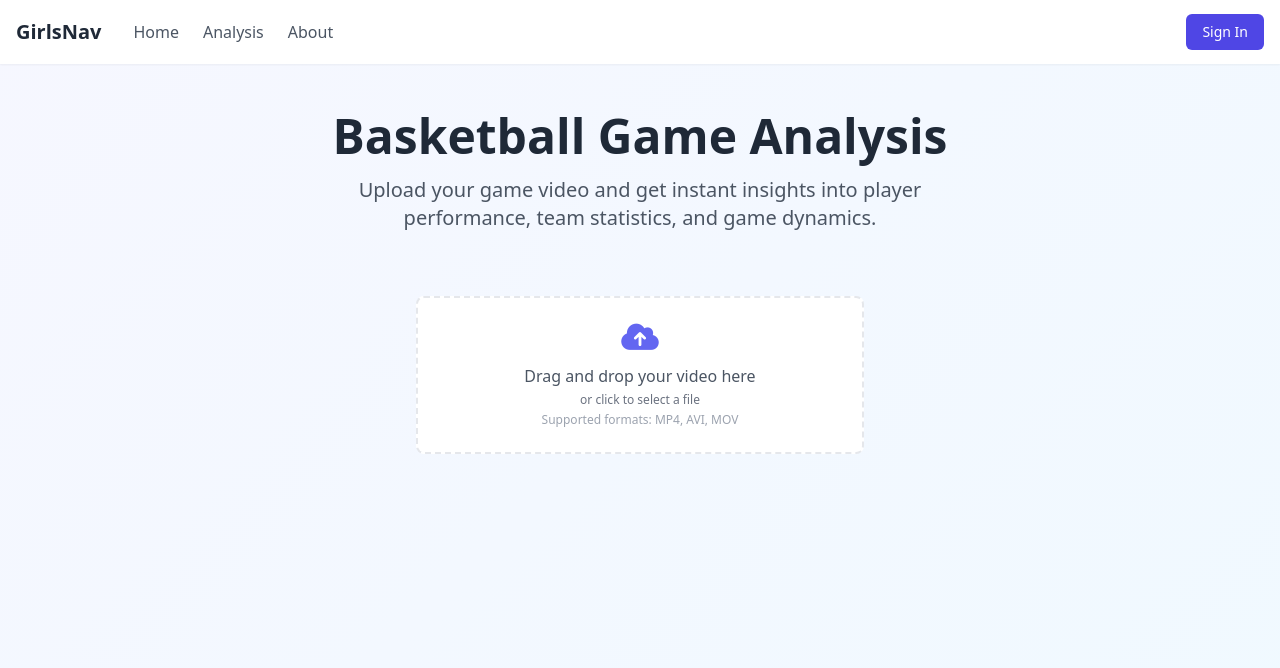
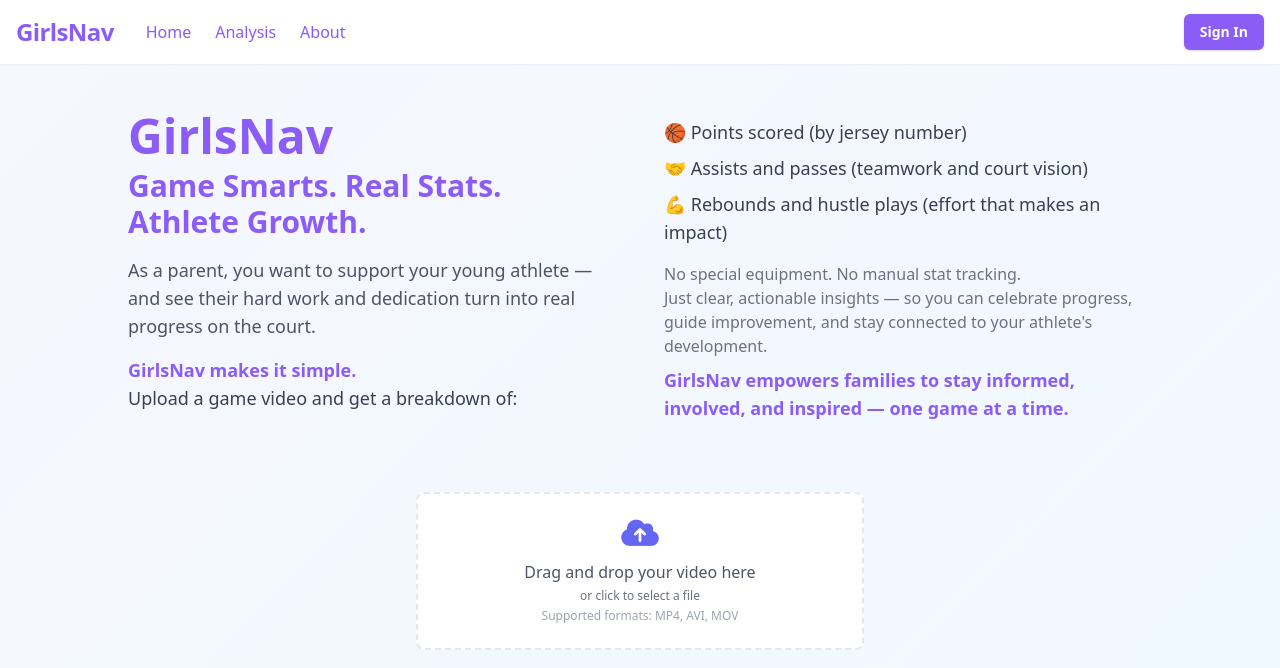
Before and after one commit to Arjungoli/girlsnav-webapp1, a Flask app: page / in a window 1280 px wide. Shown: the top 668 px of the page. Run offline with Flask 2, Linux system fonts and the light colour scheme; some libraries are stand-ins or nearby versions.

Commit message:
Make navigation links purple to blend with app theme

```diff
--- a/templates/index.html
+++ b/templates/index.html
@@ -64,6 +64,7 @@
 
     .nav-link {
       position: relative;
+      transition: color 0.3s;
     }
 
     .nav-link::after {
@@ -73,11 +74,17 @@
       height: 2px;
       bottom: -2px;
       left: 0;
-      background-color: var(--primary);
-      transition: width 0.3s ease;
+      background-color: #a78bfa; /* purple-400 */
+      transition: width 0.3s;
     }
 
-    .nav-link:hover::after {
+    .nav-link:hover,
+    .nav-link:focus {
+      color: #a78bfa !important; /* purple-400 */
+    }
+
+    .nav-link:hover::after,
+    .nav-link:focus::after {
       width: 100%;
     }
 
@@ -113,26 +120,47 @@
     <div class="container mx-auto px-4">
       <div class="flex justify-between items-center h-16">
         <div class="flex items-center space-x-8">
-          <a href="/" class="text-xl font-bold text-gray-800">GirlsNav</a>
+          <a href="/" class="text-2xl font-extrabold text-purple-500 tracking-tight">GirlsNav</a>
           <div class="hidden md:flex space-x-6">
-            <a href="/" class="nav-link text-gray-600 hover:text-gray-900">Home</a>
-            <a href="#" class="nav-link text-gray-600 hover:text-gray-900">Analysis</a>
-            <a href="#" class="nav-link text-gray-600 hover:text-gray-900">About</a>
+            <a href="/" class="nav-link text-purple-500 hover:text-purple-700 focus:text-purple-700 transition-colors font-medium">Home</a>
+            <a href="#" class="nav-link text-purple-500 hover:text-purple-700 focus:text-purple-700 transition-colors font-medium">Analysis</a>
+            <a href="#" class="nav-link text-purple-500 hover:text-purple-700 focus:text-purple-700 transition-colors font-medium">About</a>
           </div>
         </div>
         <div class="flex items-center space-x-4">
-          <button class="px-4 py-2 text-sm font-medium text-white bg-indigo-600 rounded-md hover:bg-indigo-700 transition-colors">
-            Sign In
-          </button>
+          <button class="px-4 py-2 text-sm font-semibold text-white bg-purple-500 rounded-md hover:bg-purple-600 focus:bg-purple-700 transition-colors shadow">Sign In</button>
         </div>
       </div>
     </div>
   </nav>
 
   <div class="container mx-auto px-4 py-12">
-    <header class="text-center mb-16 fade-in">
-      <h1 class="text-5xl font-bold text-gray-800 mb-4">Basketball Game Analysis</h1>
-      <p class="text-xl text-gray-600 max-w-2xl mx-auto">Upload your game video and get instant insights into player performance, team statistics, and game dynamics.</p>
+    <header class="mb-16 fade-in flex flex-col md:flex-row md:items-center md:justify-center md:space-x-12 max-w-5xl mx-auto">
+      <div class="md:w-1/2 text-center md:text-left mb-8 md:mb-0">
+        <h1 class="text-5xl font-extrabold text-purple-500 mb-2">GirlsNav</h1>
+        <h2 class="text-2xl md:text-3xl font-bold text-purple-500 mb-4">Game Smarts. Real Stats. Athlete Growth.</h2>
+        <p class="text-lg text-gray-600 mb-4">
+          As a parent, you want to support your young athlete — and see their hard work and dedication turn into real progress on the court.
+        </p>
+        <p class="text-lg text-gray-700 mb-4">
+          <span class="font-semibold text-purple-500">GirlsNav makes it simple.</span><br>
+          Upload a game video and get a breakdown of:
+        </p>
+      </div>
+      <div class="md:w-1/2 flex flex-col items-center md:items-start">
+        <ul class="text-left text-lg text-gray-700 mb-4 space-y-2">
+          <li>🏀 <span class="font-medium">Points scored</span> (by jersey number)</li>
+          <li>🤝 <span class="font-medium">Assists and passes</span> (teamwork and court vision)</li>
+          <li>💪 <span class="font-medium">Rebounds and hustle plays</span> (effort that makes an impact)</li>
+        </ul>
+        <p class="text-md text-gray-500 mb-2">
+          No special equipment. No manual stat tracking.<br>
+          Just clear, actionable insights — so you can celebrate progress, guide improvement, and stay connected to your athlete's development.
+        </p>
+        <p class="text-lg font-semibold text-purple-500">
+          GirlsNav empowers families to stay informed, involved, and inspired — one game at a time.
+        </p>
+      </div>
     </header>
 
     <div class="max-w-4xl mx-auto">
```
